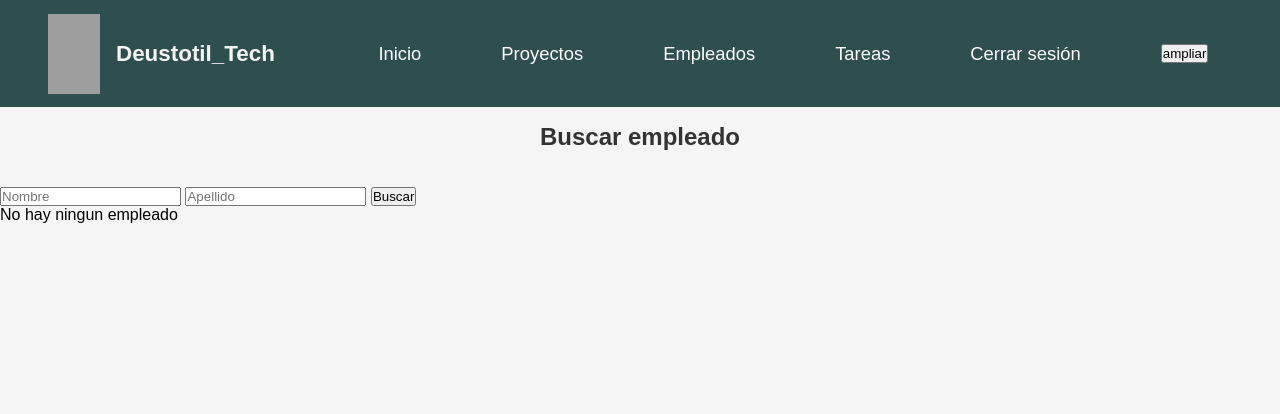
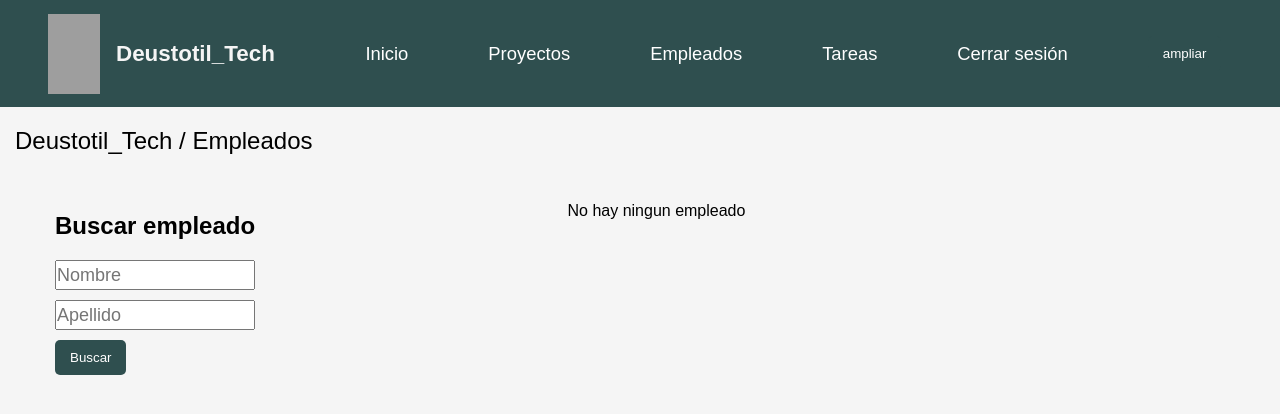
Before and after one commit to rubenalsasua/Grupo5_IW, a Django app: page /appDeustotil_Tech/empleado/buscar in a window 1280 px wide. Shown: the top 414 px of the page. Run offline with Django 5.2, Linux system fonts and the light colour scheme; grey boxes are pictures that could not be loaded.

Commit message:
Busqueda Proyectos/Empleados

```diff
--- a/appDeustotil_Tech/urls.py
+++ b/appDeustotil_Tech/urls.py
@@ -24,6 +24,7 @@ urlpatterns = [
     path("/proyecto/create", ProyectoCreateView.as_view(), name="proyecto-create"),
     path("/tarea/create", TareaCreateView.as_view(), name="tarea-create"),
     path("/proyecto/<int:pk>", ProyectoDetailView.as_view(), name="proyecto-show"),
+    path('/proyecto/buscar', views.buscar_proyecto, name='buscar_proyecto'),
     path("/tareas", TareaListView.as_view(), name="tarea-list"),
     path("/tarea/<int:pk>", TareaDetailView.as_view(), name="tarea-show"),
     path("/proyectos/mandaremail", mandar_email, name="email-informe-proyectos"),
--- a/appDeustotil_Tech/views.py
+++ b/appDeustotil_Tech/views.py
@@ -64,6 +64,20 @@ class ProyectoDetailView(DetailView):
     model = Proyecto
     template_name = "appDeustotil_Tech/proyecto_detail.html"
     context_object_name = "proyecto"
+
+
+def buscar_proyecto(request):
+    nombre = request.GET.get('nombre', '')
+    Proyectos = []
+
+    if nombre:
+        Proyectos = Proyecto.objects.filter(nombre__icontains=nombre)
+
+    return render(request, 'appDeustotil_Tech/proyecto_buscar.html', {'proyectos': Proyectos})
+
+
+
+
 
 
 # EMPLEADOS VIEWS
--- a/static/css/estilo.css
+++ b/static/css/estilo.css
@@ -853,6 +853,19 @@ th {
 /*FIN DE LOS CREATE*/
 
 
+
+
+
+
+
+
+
+
+
+
+
+
+
 /*INDEX*/
 
 .info-box {
@@ -964,6 +977,20 @@ main .slider {
 /*FIN INDEX*/
 
 
+
+
+
+
+
+
+
+
+
+
+
+
+
+
 /*INICIO DE PROYECTO DETAIL*/
 
 
@@ -1039,3 +1066,181 @@ main .slider {
     margin-bottom: 20px;
     text-align: center;
 }
+
+
+
+
+
+
+
+
+
+
+
+
+
+/*INICIO BUSCAR EMPLEADO*/
+
+.contenedor-general-buscar-empleado {
+    display: flex;
+    margin: 15px;
+    justify-content: space-between;
+    align-items: flex-start;
+    margin-bottom: 200px;
+}
+
+.container-buscar-empleado {
+    width: 35%;
+    margin: 30px;
+    padding: 10px;
+   /* border: 1px solid #ccc;
+    border-radius: 5px;
+    background-color: #f9f9f9;*/
+}
+
+.container-buscar-empleado input[type="text"] {
+   display: flex;
+    width: 200px;
+    height: 30px;
+    margin-bottom: 10px;
+    font-size: 18px;
+}
+
+
+.container-buscar-empleado h3 {
+    font-size: 24px;
+    margin-bottom: 20px;
+}
+
+.container-buscar-empleado-resultado {
+    width: 55%;
+    margin: 20px;
+    padding: 10px;
+
+}
+
+.container-buscar-empleado-resultado img{
+    position: relative; /*podemos desplazar la imagen*/
+    width: 450px;
+    height: 380px;
+    padding-right: 15px;
+    padding-left: 15px;
+}
+
+.container-buscar-empleado-resultado h3 {
+    font-size: 24px;
+    font-weight: 200;
+    margin-bottom: 20px;
+    text-decoration: none;
+}
+
+.container-buscar-empleado-resultado h3:hover {
+    color: orange;
+}
+
+
+.ruta_pagina h3 {
+    font-size: 24px;
+}
+
+button {
+    padding: 10px 15px;
+    background-color: #2F4F4F;
+    color: white;
+    border: none;
+    border-radius: 5px;
+    cursor: pointer;
+}
+
+button:hover {
+    background-color: orange;
+}
+
+
+
+
+
+
+
+
+
+
+
+
+
+/*INICIO BUSCAR PROYECTO*/
+
+.contenedor-general-buscar-proyecto {
+    display: flex;
+    margin: 15px;
+    justify-content: space-between;
+    align-items: flex-start;
+    margin-bottom: 200px;
+}
+
+.container-buscar-proyecto {
+    width: 35%;
+    margin: 30px;
+    padding: 10px;
+   /* border: 1px solid #ccc;
+    border-radius: 5px;
+    background-color: #f9f9f9;*/
+}
+
+.container-buscar-proyecto input[type="text"] {
+   display: flex;
+    width: 200px;
+    height: 30px;
+    margin-bottom: 10px;
+    font-size: 18px;
+}
+
+
+.container-buscar-proyecto h3 {
+    font-size: 24px;
+    margin-bottom: 20px;
+}
+
+.container-buscar-proyecto-resultado {
+    width: 55%;
+    margin: 20px;
+    padding: 10px;
+
+}
+
+.container-buscar-proyecto-resultado img{
+    position: relative; /*podemos desplazar la imagen*/
+    width: 450px;
+    height: 380px;
+    padding-right: 15px;
+    padding-left: 15px;
+}
+
+.container-buscar-proyecto-resultado h3 {
+    font-size: 24px;
+    font-weight: 200;
+    margin-bottom: 20px;
+    text-decoration: none;
+}
+
+.container-buscar-proyecto-resultado h3:hover {
+    color: orange;
+}
+
+
+.ruta_pagina h3 {
+    font-size: 24px;
+}
+
+button {
+    padding: 10px 15px;
+    background-color: #2F4F4F;
+    color: white;
+    border: none;
+    border-radius: 5px;
+    cursor: pointer;
+}
+
+button:hover {
+    background-color: orange;
+}
--- a/templates/appDeustotil_Tech/empleado_buscar.html
+++ b/templates/appDeustotil_Tech/empleado_buscar.html
@@ -1,30 +1,35 @@
 {% extends 'base.html' %}
 {% block contenido %}
-    <h2 class="titulo_create">Buscar empleado</h2>
-        <form id="searchForm" method="get" action="{% url 'buscar_empleado' %}">
+    <div class="ruta_pagina">
+        <h3> Deustotil_Tech / Empleados</h3>
+    </div>
+
+    <div class="contenedor-general-buscar-empleado">
+          <form class="container-buscar-empleado" id="searchForm" method="get" action="{% url 'buscar_empleado' %}">
+               <h3>Buscar empleado</h3>
                <input type="text" id="nombre_intro" name="nombre" placeholder="Nombre">
                <input type="text" id="apellido_intro" name="apellido" placeholder="Apellido">
                <button type="submit" >Buscar</button>
           </form>
 
+        <div class="container-buscar-empleado-resultado">
              <div id="result">
                  {% if empleados %}
-            <div class="general">
-                <div class="ruta_pagina">
-                    <h3> Deustotil_Tech / Empleados</h3>
-                </div>
-
-                <ul class="container-empleados">
+                     <ul>
                            {% for empleado in empleados %}
-                        <h3>El empleado {{ empleado.nombre }} {{ empleado.apellido }} existe.</h3>
-                        <button><a href="/appDeustotil_Tech/empleado/{{ empleado.id }}">Visitar</a></button>
-
+                                 <h3> <a href="/appDeustotil_Tech/empleado/{{ empleado.id }}"></a>{{ empleado.nombre }} {{ empleado.apellido }}</h3>
+                                 <a href="/appDeustotil_Tech/empleado/{{ empleado.id }}"><img src="{{ empleado.imagen }}" alt="imagen-empleado"></a>
                            {% endfor %}
                      </ul>
-            </div>
+
                  {% else %}
                 <p>No hay ningun empleado</p>
                  {% endif %}
              </div>
+        </div>
+
+    </div>
+
+
 
 {% endblock %}
--- a/templates/base.html
+++ b/templates/base.html
@@ -43,6 +43,7 @@
                 <ul class="submenu">
                     <li><a href="/appDeustotil_Tech/proyecto/create">Nuevo proyecto</a></li>
                     <li><a href="/appDeustotil_Tech/crearcliente">Crear cliente</a></li>
+                     <li><a href="/appDeustotil_Tech/proyecto/buscar">Buscar proyecto</a></li>
                 </ul>
             </li>
             <li>
```
Also changed, not shown: templates/appDeustotil_Tech/proyecto_buscar.html (added, +35 -0 lines), 1 other file. Lines whose indentation alone changed are shown as unchanged.
